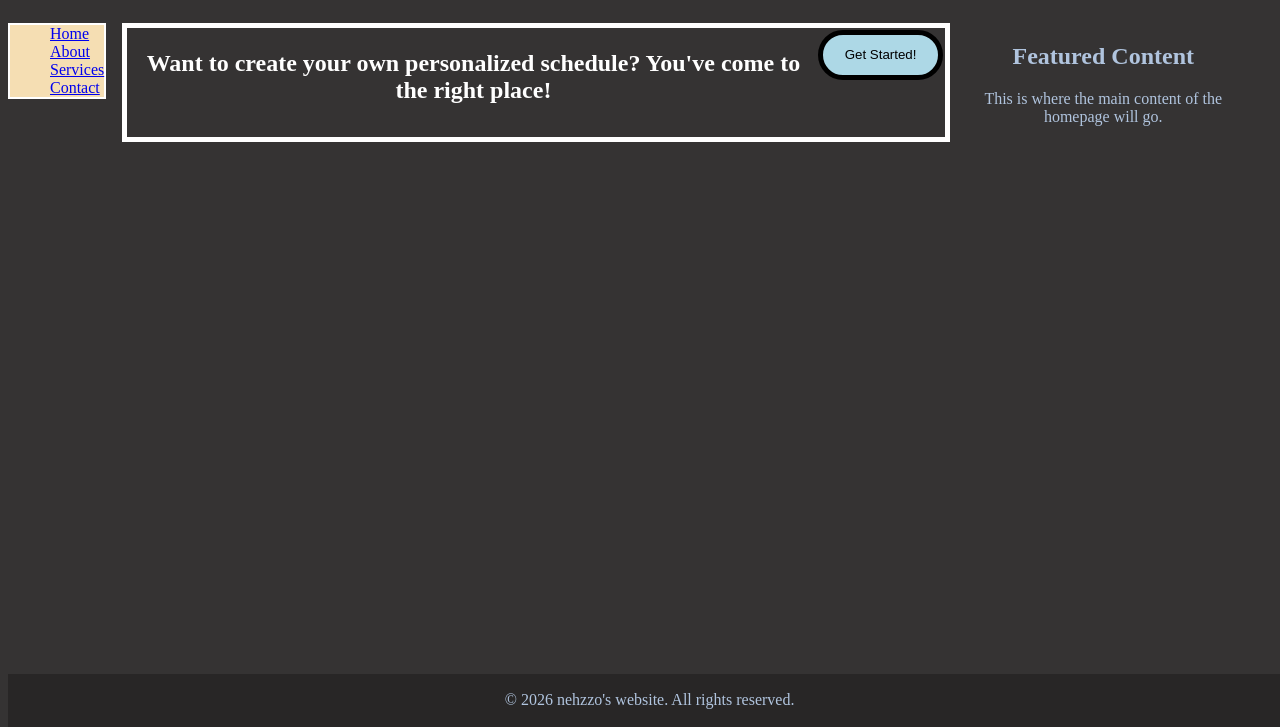
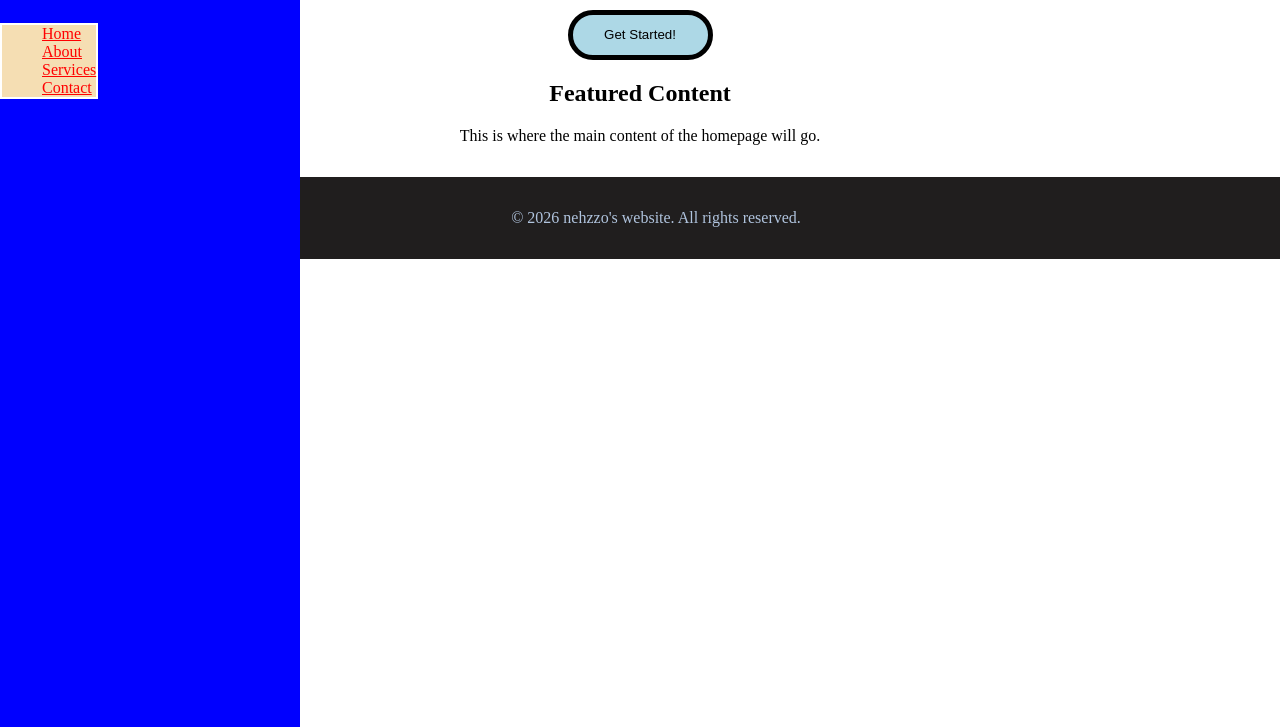
Before and after one commit to eman-2221/PlannerProject, a plain HTML site: page index.html in a window 1280 px wide. Shown: the part 73-800 px from the top of the page. Drawn offline with Linux system fonts and the light colour scheme.

Commit message:
ai stuff
got lazy

```diff
--- a/index.html
+++ b/index.html
@@ -10,7 +10,7 @@
 
 <body>
     <header>
-        <h1>Oh yea!! lets do this!!!</h1>
+        <h1>Oh yea!! lets do this!!</h1>
         <nav>
             <ul>
                <li><a href="index.html">Home</a></li>
@@ -20,6 +20,7 @@
             </ul>
         </nav>
     </header>
+
     <main>
         <section id="main-section">
             <h2>Want to create your own personalized schedule? You've come to the right place!</h2>
@@ -31,6 +32,7 @@
             <p></p>
         </section>
     </main>
+
 </body>
     <footer>
         <p>&copy; 2026 nehzzo's website. All rights reserved.</p>
--- a/styles.css
+++ b/styles.css
@@ -1,17 +1,17 @@
-html {
-    background-color: rgb(53, 51, 51);
-    color: lightsteelblue;
+html, body {
+    margin: 0;
+    padding: 0;
+    overflow-x: hidden;
 }
 
-footer {
-    text-align: center;
-    padding: 0.1em;
-    background-color: rgb(40, 38, 38);
-    color: lightsteelblue;
+header {
+    background-color: blue;
     position: fixed;
-    width: 100%;
+    justify-content: space-evenly;
+    left: 0;
+    top: 0;
     bottom: 0;
-    margin-bottom: 0;
+    width: 300px;
 }
 
 nav ul {
@@ -22,20 +22,22 @@ nav ul {
     background-color: wheat;
 }
 
-main {
-    position: relative;
-    text-align: center;
-    padding: 1rem;
-    display: flex;
+nav a {
+    color: red
 }
 
-#main-section {
+main {
+    text-align: center;
+    padding: 1rem
+}
+
+/*--#main-section {
     display: flex;
     justify-content: space-evenly;
     padding: 2px;
     border: 5px solid white;
     color: white;
-}
+}*/
 
 button {
     border-radius: 3.5rem;
@@ -53,3 +55,16 @@ button:hover {
     width: 160px;
     height: 60px;
 }
+
+footer {
+    text-align: center;
+    padding: 1rem;
+    background-color: rgb(32, 30, 30);
+    color: lightsteelblue;
+    width: 100%;
+    left: 0;
+    right: 0;
+    bottom: 0;
+    margin-bottom: 0;
+    z-index: -1;
+}
```
